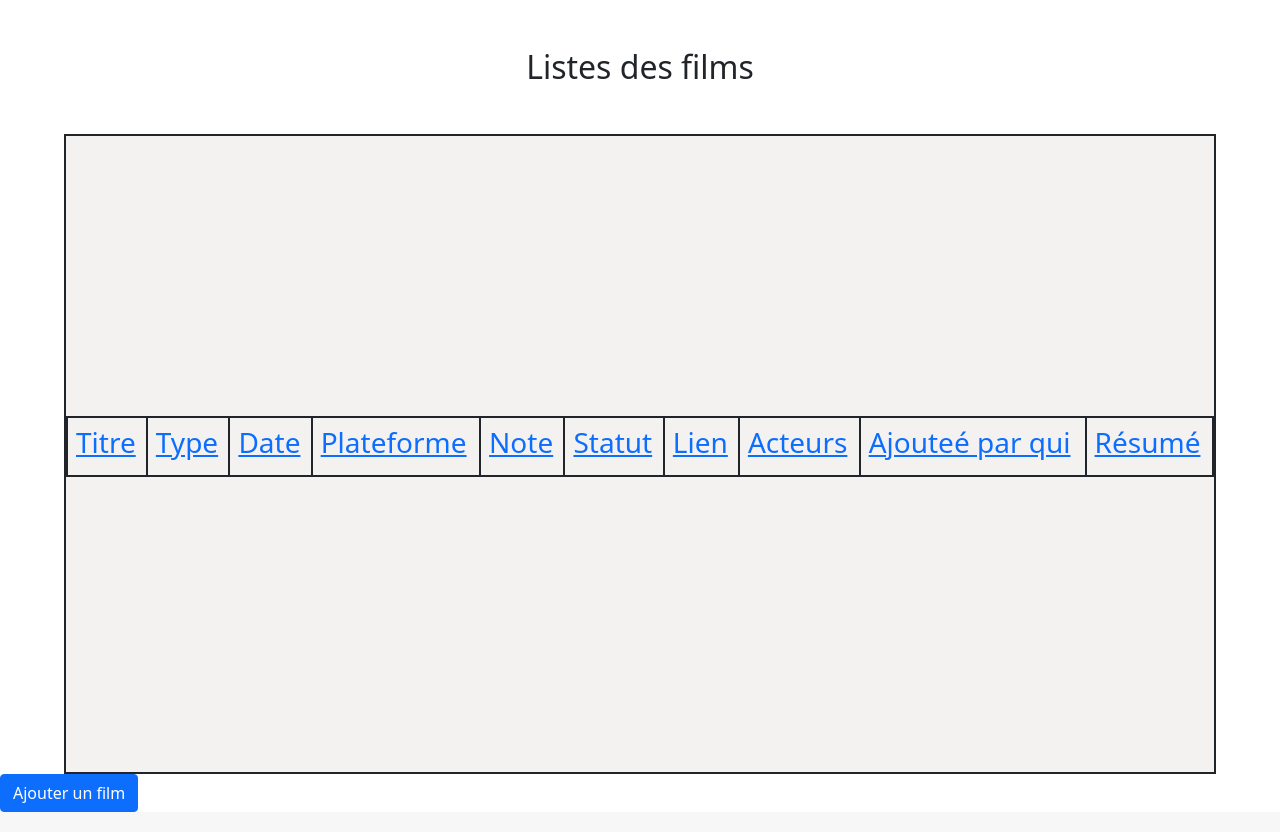
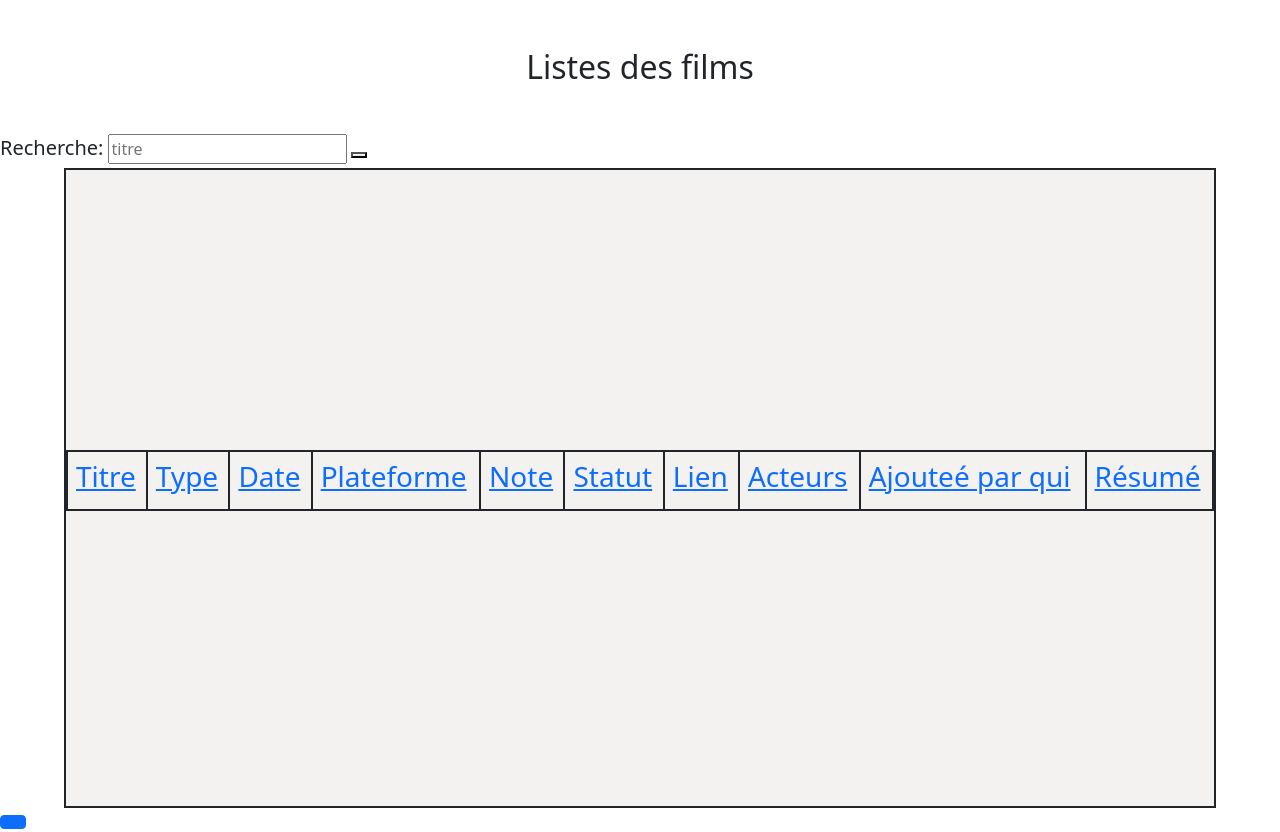
Before and after one commit to jordanlat/Projet_Culture, a Django app: page /films in a window 1280 px wide. Shown: the part 81-913 px from the top of the page. Run offline with Django 4.2, Linux system fonts and the light colour scheme; data that the repository does not hold is empty.

Commit message:
update list film

```diff
--- a/appfilms/views.py
+++ b/appfilms/views.py
@@ -1,18 +1,18 @@
 from django.shortcuts import render
 from .models import Film
-from .filmForm import  FilmForm
+from django.db.models import Q
 
 
+# Vue principale / on affiche la liste de film
 def filmView(request):
     database = Film.objects.all()
     a={"film_list": database}
 
     return render(request, 'appfilms/appfilms.html', a)
 
-
+# Pour enregistrer un film
 def saveFilm(request):
     form = Film()
-
 
     if(request.POST):
         data = request.POST.dict()
@@ -28,13 +28,11 @@ def saveFilm(request):
           par_qui    = request.user,
           resume     = data.get('resume')
         )
-
         if form:
             print('Form is valid')
             form.save()
-
-
     else :
+        # Plus tard ajouté message erreur utilisateur
         print('******NO SUBMIT******')
 
     return render(request, 'appfilms/appfilms.html',{'form': form})
@@ -46,3 +44,15 @@ def sort_films(request, col_name):
     a={"film_list": sort_data}
 
     return render(request, 'appfilms/appfilms.html', a)
+
+
+def search(request):
+    #words = request.POST.get('search')
+    print('words = ')
+    #print(words)
+
+    #object_list = Film.objects.filter()
+    #print(object_list)
+
+
+    return render(request, 'appfilms/appfilms.html')
--- a/kulture/urls.py
+++ b/kulture/urls.py
@@ -29,4 +29,5 @@ urlpatterns = [
     path('films', appfilmsView.filmView, name='films'),
     path('saveFilm', appfilmsView.saveFilm, name='saveFilm'),
     path('sort_films/<str:col_name>', appfilmsView.sort_films, name='sort_films'),
+    path('search', appfilmsView.search, name='search'),
 ]
--- a/templates/appfilms/appfilms.html
+++ b/templates/appfilms/appfilms.html
@@ -29,8 +29,18 @@
         <div class="titre m-5" style="text-align: center;">
             <h2>Listes des films</h2>
         </div>
-        <!-- LIST FILM -->
-
+        <!-- Grille FILM -->
+        <div class="">
+            <div class="row">
+                <div class="col">
+                    <form action="search" method="POST">
+                        {% csrf_token %}
+                        <label for="search"><h5>Recherche:</h5></label>
+                        <input type="text" name="search" id="search" placeholder="titre">
+                        <button type="submit"></button>
+                    </form>
+                </div>
+                <div class="col">
                     <div class="films_list border-left-5 d-flex flex-wrap align-items-center justify-content-center" style="background-color: rgba(236, 229, 229, 0.548); height: 80vh; width: 90vw; overflow-y: scroll; margin: auto; border: solid 2px;">
                         <table class="table table-striped table-hover table-bordered;" id="sortTable">
                             <thead>
@@ -105,15 +115,14 @@
                             </tbody>
                         </table>
                     </div>
-
-
+                </div>
+            </div>
+        </div>
 
         <!-- Button trigger modal -->
-        <button type="button" class="btn btn-primary" data-bs-toggle="modal" data-bs-target="#exampleModal">
-            Ajouter un film
-        </button>
+        <button type="button" class="btn btn-primary" data-bs-toggle="modal" data-bs-target="#exampleModal" value="Ajouter un film"></button>
 
-        <!-- Modal -->
+        <!-- Modal / Formulaire ajout film -->
         <div class="modal fade" id="exampleModal" tabindex="-1" aria-labelledby="exampleModalLabel" aria-hidden="true">
             <div class="modal-dialog">
                 <div class="modal-content">
@@ -231,6 +240,19 @@
     </content>
 </body>
 <script>
-    $('#sortTable').DataTable();
+    $("#search").submit(function(e) {
+        console.log("keypressed");
+        e.preventDefault();
+        let form = $(this);
+        let url = form.attr('search');
+        $.ajax({
+            type: "POST",
+            url: url,
+            data: form.serialize(),
+            success: function(data){
+                console.log(data);
+            }
+        })
+    })
 </script>
 </html>
```
Lines whose indentation alone changed are shown as unchanged.
